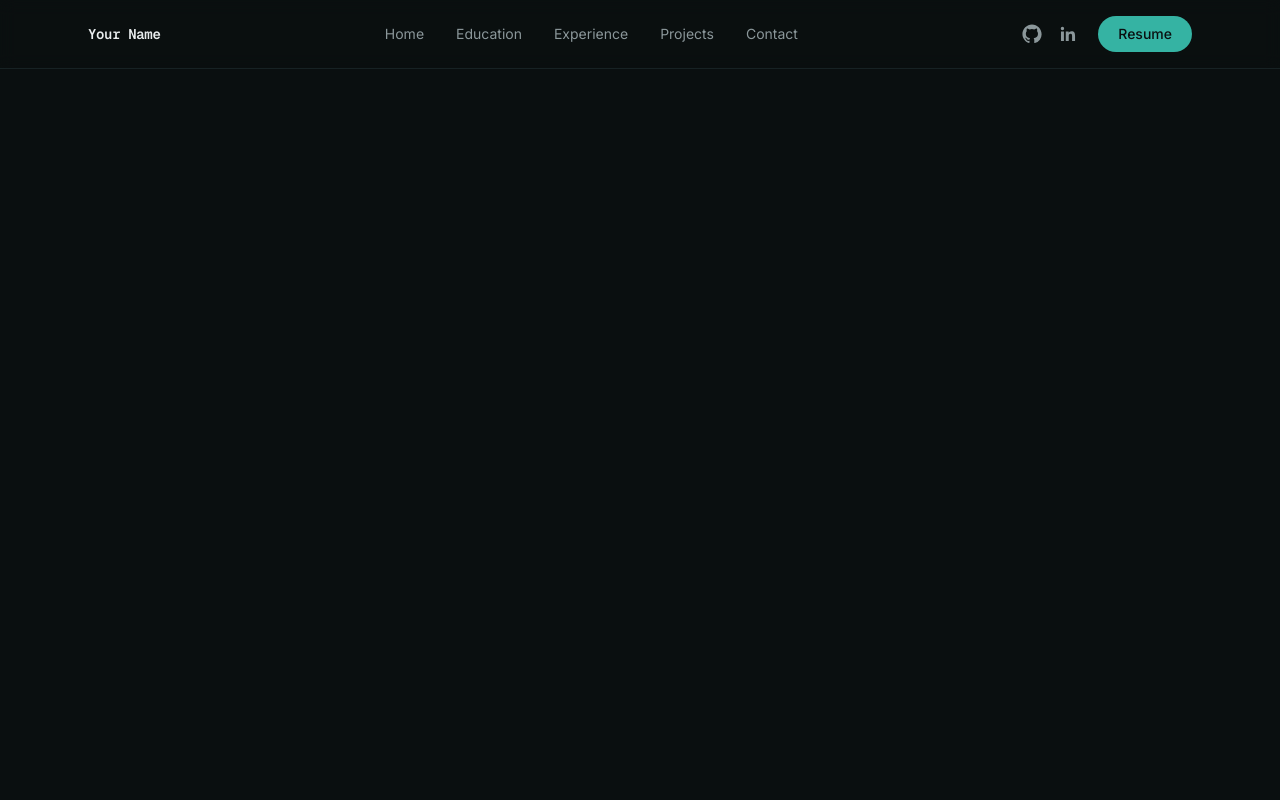
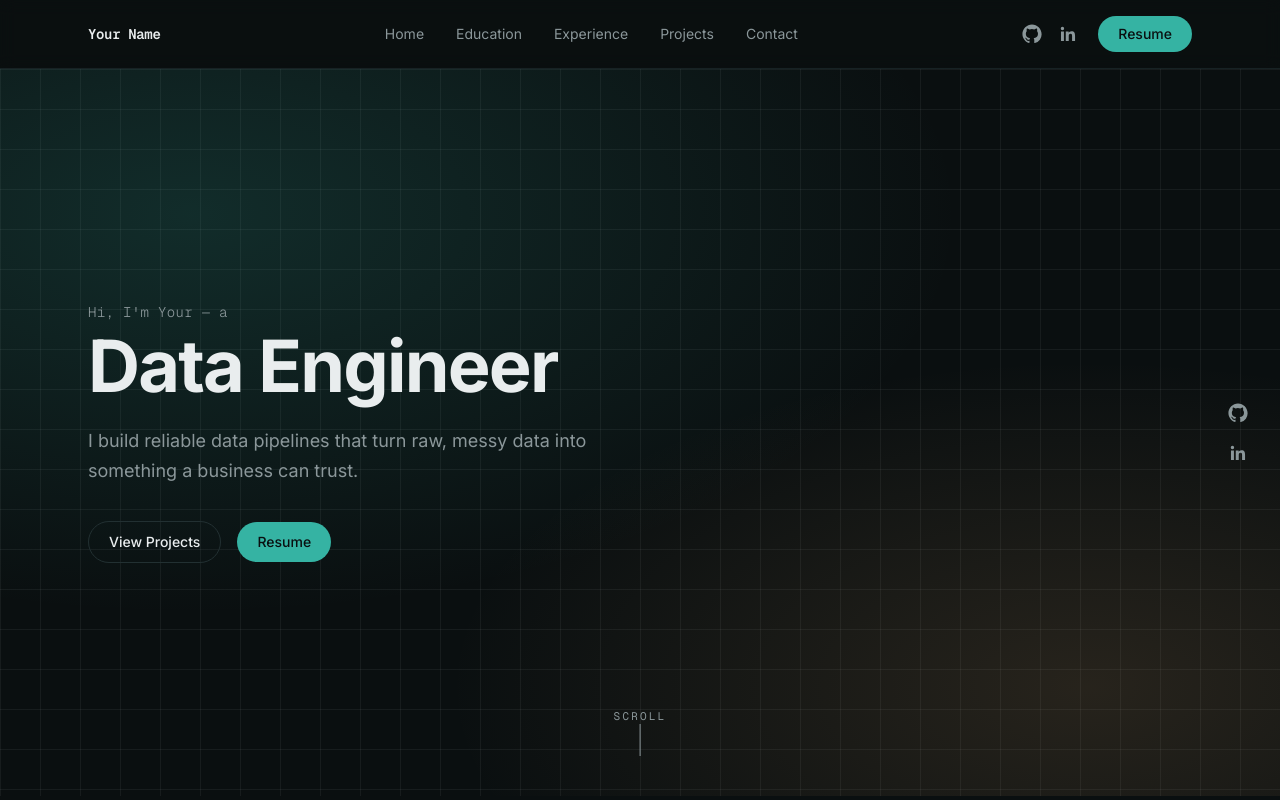
Before and after one commit to maybeAtull/portfolio, a Next.js app: page / in a window 1280 px wide. Built offline with nearby package versions, Linux system fonts and the light colour scheme.

Commit message:
feat: add hero section

```diff
--- a/src/app/page.tsx
+++ b/src/app/page.tsx
@@ -1,10 +1,13 @@
 import { Navbar } from "../components/layout/Navbar";
+import { Hero } from "../components/sections/Hero";
 
 export default function Home() {
   return (
     <>
       <Navbar />
-      <main className="flex-1" />
+      <main className="flex-1">
+        <Hero />
+      </main>
     </>
   );
 }
--- /dev/null
+++ b/src/components/sections/Hero.tsx
@@ -0,0 +1,60 @@
+import { personal } from "../../../content/site-data";
+import { ResumeButton } from "../layout/ResumeButton";
+import { SocialIcons } from "../ui/SocialIcons";
+
+export function Hero() {
+  return (
+    <section
+      id="home"
+      className="relative flex min-h-[calc(100vh-73px)] items-center overflow-hidden"
+    >
+      {/* Background: dark gradient echoing the reference's teal/amber mood,
+          plus a faint grid to nod at "structured data" without a photo. */}
+      <div className="absolute inset-0 -z-10 grid-texture" />
+      <div
+        className="absolute inset-0 -z-10"
+        style={{
+          background:
+            "radial-gradient(60% 55% at 15% 20%, color-mix(in srgb, var(--accent) 18%, transparent), transparent), radial-gradient(50% 45% at 85% 85%, color-mix(in srgb, var(--accent-warm) 14%, transparent), transparent)",
+        }}
+      />
+
+      <div className="mx-auto w-full max-w-6xl px-6 py-20">
+        <p className="font-mono text-sm font-light tracking-wide text-muted">
+          Hi, I&apos;m {personal.name.split(" ")[0]} — a
+        </p>
+        <h1 className="mt-2 text-5xl font-bold tracking-tight text-foreground sm:text-6xl md:text-7xl">
+          {personal.role}
+        </h1>
+        <p className="mt-6 max-w-xl text-base leading-relaxed text-muted sm:text-lg">
+          {personal.tagline}
+        </p>
+
+        <div className="mt-9 flex flex-wrap items-center gap-4">
+          <a
+            href="#projects"
+            className="inline-flex items-center justify-center rounded-full border border-border px-5 py-2.5 text-sm font-medium text-foreground transition-colors hover:border-accent hover:text-accent"
+          >
+            View Projects
+          </a>
+          <ResumeButton className="px-5 py-2.5" />
+        </div>
+      </div>
+
+      {/* Vertical social rail — desktop only, echoes the reference's
+          right-edge social stack. */}
+      <div className="absolute right-8 top-1/2 hidden -translate-y-1/2 lg:block">
+        <SocialIcons className="flex-col gap-5" />
+      </div>
+
+      {/* Scroll cue */}
+      <a
+        href="#about"
+        className="absolute bottom-8 left-1/2 hidden -translate-x-1/2 flex-col items-center gap-2 font-mono text-[11px] uppercase tracking-[0.2em] text-muted transition-colors hover:text-accent sm:flex"
+      >
+        Scroll
+        <span className="h-8 w-px animate-bounce bg-current" />
+      </a>
+    </section>
+  );
+}
```
